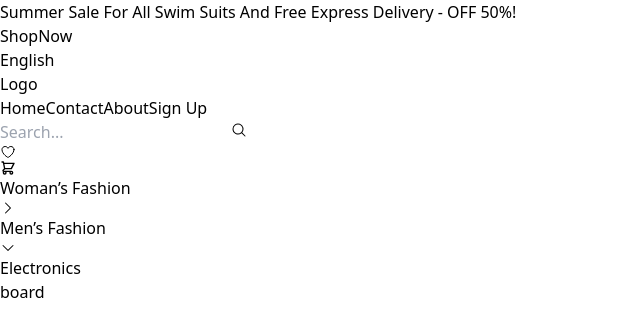
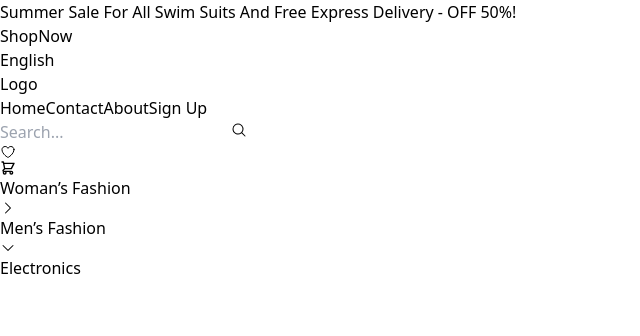
Before and after one commit to anri24/tech-ecom, a React (Vite) app: page / in a window 1280 px wide. Shown: the top 336 px of the page, without its empty margins (0-640 px from the left). Built offline with nearby package versions, Linux system fonts and the light colour scheme.

Commit message:
change board

```diff
--- a/src/users/views/Dashboard.jsx
+++ b/src/users/views/Dashboard.jsx
@@ -8,7 +8,10 @@ function Dashboard() {
         <div className="w-[80vw] m-auto flex">
             <CategoryList />
             <div className="p-10 w-full border-l-2 border-stone-200">
-                board
+                <div className="bg-black w-full h-96"></div>
+                <div className="bg-green-500 w-full h-96"></div>
+                <div className="bg-blue-500 w-full h-96"></div>
+                <div className="bg-yellow-500 w-full h-96"></div>
             </div>
         </div>
     )
```
Also changed, not shown: src/board-data.js (added).
